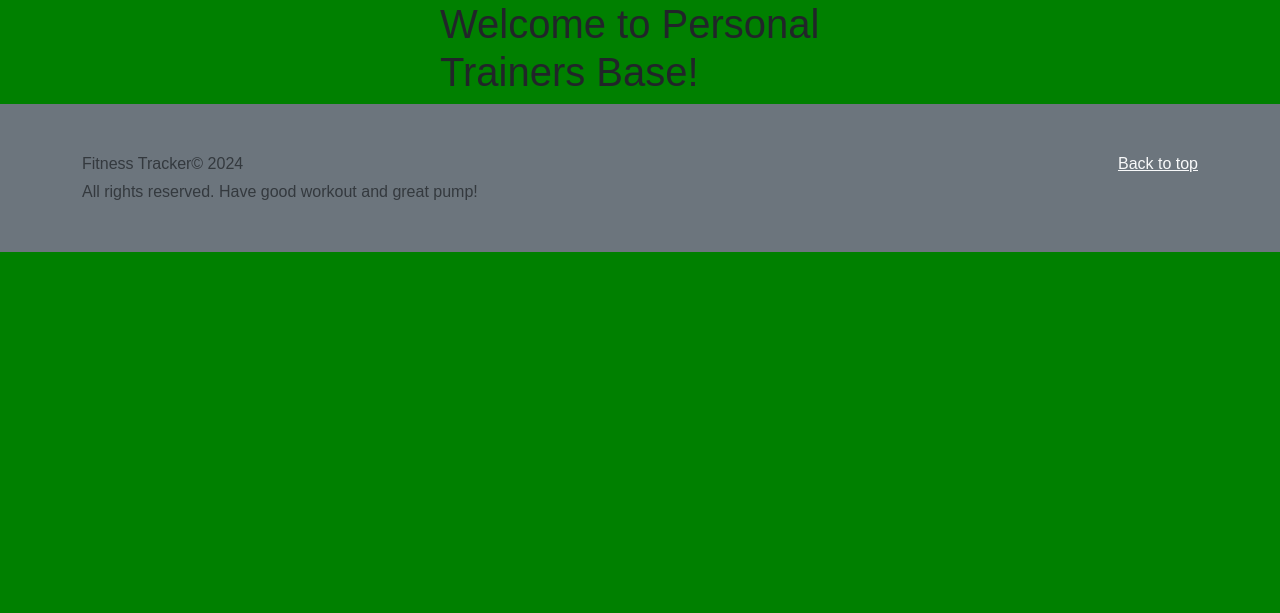
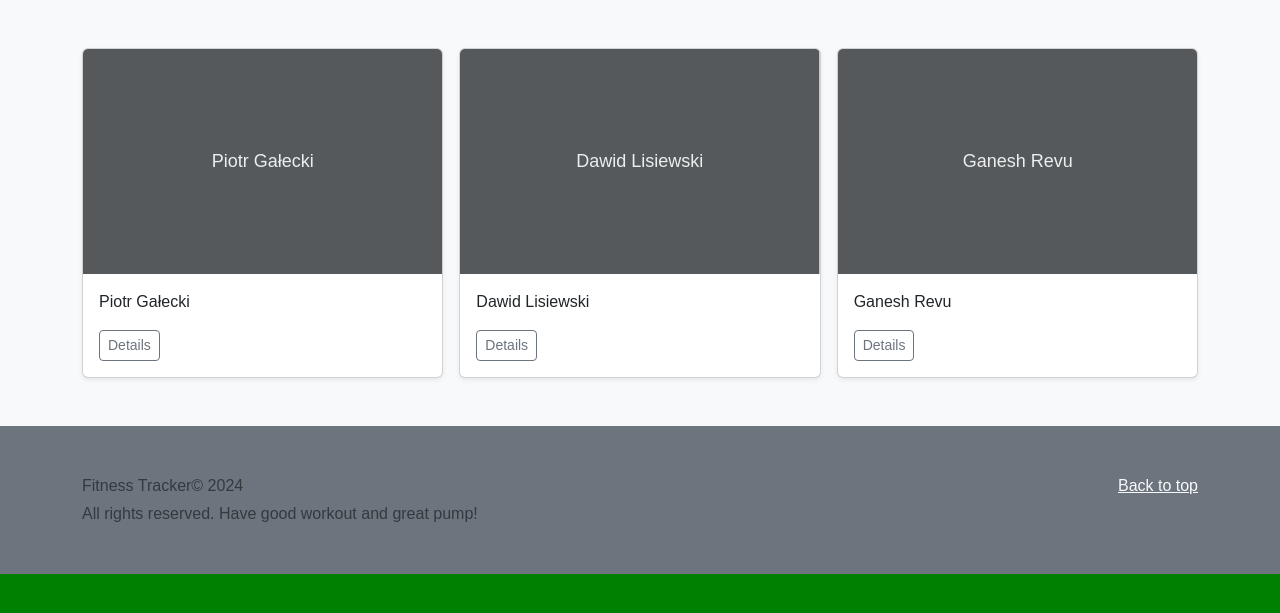
Before and after one commit to piotr-GG/fitness_tracker, a Flask app: page /pts/ in a window 1280 px wide. Shown: the part 84-697 px from the top of the page. Run offline with Flask 3, Linux system fonts and the light colour scheme; some libraries are stand-ins or nearby versions.

Commit message:
Added first scratch for personal_trainers page

```diff
--- /dev/null
+++ b/ft_app/static/css/pts_index.css
@@ -0,0 +1,76 @@
+.bd-placeholder-img {
+    font-size: 1.125rem;
+    text-anchor: middle;
+    -webkit-user-select: none;
+    -moz-user-select: none;
+    user-select: none;
+}
+
+@media (min-width: 768px) {
+    .bd-placeholder-img-lg {
+      font-size: 3.5rem;
+    }
+}
+
+.b-example-divider {
+    width: 100%;
+    height: 3rem;
+    background-color: rgba(0, 0, 0, .1);
+    border: solid rgba(0, 0, 0, .15);
+    border-width: 1px 0;
+    box-shadow: inset 0 .5em 1.5em rgba(0, 0, 0, .1), inset 0 .125em .5em rgba(0, 0, 0, .15);
+}
+
+.b-example-vr {
+    flex-shrink: 0;
+    width: 1.5rem;
+    height: 100vh;
+}
+
+.bi {
+    vertical-align: -.125em;
+    fill: currentColor;
+}
+
+.nav-scroller {
+    position: relative;
+    z-index: 2;
+    height: 2.75rem;
+    overflow-y: hidden;
+}
+
+.nav-scroller .nav {
+    display: flex;
+    flex-wrap: nowrap;
+    padding-bottom: 1rem;
+    margin-top: -1px;
+    overflow-x: auto;
+    text-align: center;
+    white-space: nowrap;
+    -webkit-overflow-scrolling: touch;
+}
+
+.btn-bd-primary {
+    --bd-violet-bg: #712cf9;
+    --bd-violet-rgb: 112.520718, 44.062154, 249.437846;
+
+    --bs-btn-font-weight: 600;
+    --bs-btn-color: var(--bs-white);
+    --bs-btn-bg: var(--bd-violet-bg);
+    --bs-btn-border-color: var(--bd-violet-bg);
+    --bs-btn-hover-color: var(--bs-white);
+    --bs-btn-hover-bg: #6528e0;
+    --bs-btn-hover-border-color: #6528e0;
+    --bs-btn-focus-shadow-rgb: var(--bd-violet-rgb);
+    --bs-btn-active-color: var(--bs-btn-hover-color);
+    --bs-btn-active-bg: #5a23c8;
+    --bs-btn-active-border-color: #5a23c8;
+}
+
+.bd-mode-toggle {
+    z-index: 1500;
+}
+
+.bd-mode-toggle .dropdown-menu .active .bi {
+    display: block !important;
+}
--- a/ft_app/templates/personal_trainers/index.html
+++ b/ft_app/templates/personal_trainers/index.html
@@ -2,10 +2,62 @@
 
 {% block head %}
 <title>Personal Trainers</title>
+<link rel="stylesheet" href="{{ url_for('static', filename='css/pts_index.css') }}">
 {% endblock %}
 
 {% block body %}
-<div class="content">
-    <h1>Welcome to Personal Trainers Base!</h1>
-</div>
+<main>
+  <div class="album py-5 bg-body-tertiary">
+    <div class="container">
+
+      <div class="row row-cols-1 row-cols-sm-2 row-cols-md-3 g-3">
+
+        <div class="col">
+          <div class="card shadow-sm">
+            <svg class="bd-placeholder-img card-img-top" width="100%" height="225" xmlns="http://www.w3.org/2000/svg" role="img" aria-label="Placeholder: Thumbnail" preserveAspectRatio="xMidYMid slice" focusable="false"><title>Piotr Gałecki</title><rect width="100%" height="100%" fill="#55595c"/><text x="50%" y="50%" fill="#eceeef" dy=".3em">Piotr Gałecki</text></svg>
+            <div class="card-body">
+              <p class="card-text">Piotr Gałecki</p>
+              <div class="d-flex justify-content-between align-items-center">
+                <div class="btn-group">
+                  <button type="button" class="btn btn-sm btn-outline-secondary">Details</button>
+                </div>
+              </div>
+            </div>
+          </div>
+        </div>
+
+        <div class="col">
+          <div class="card shadow-sm">
+            <svg class="bd-placeholder-img card-img-top" width="100%" height="225" xmlns="http://www.w3.org/2000/svg" role="img" aria-label="Placeholder: Thumbnail" preserveAspectRatio="xMidYMid slice" focusable="false"><title>Dawid Lisiewski</title><rect width="100%" height="100%" fill="#55595c"/><text x="50%" y="50%" fill="#eceeef" dy=".3em">Dawid Lisiewski</text></svg>
+            <div class="card-body">
+              <p class="card-text">Dawid Lisiewski</p>
+              <div class="d-flex justify-content-between align-items-center">
+                <div class="btn-group">
+                  <button type="button" class="btn btn-sm btn-outline-secondary">Details</button>
+                </div>
+              </div>
+            </div>
+          </div>
+        </div>
+
+        <div class="col">
+          <div class="card shadow-sm">
+            <svg class="bd-placeholder-img card-img-top" width="100%" height="225" xmlns="http://www.w3.org/2000/svg" role="img" aria-label="Placeholder: Thumbnail" preserveAspectRatio="xMidYMid slice" focusable="false"><title>Ganesh Revu</title><rect width="100%" height="100%" fill="#55595c"/><text x="50%" y="50%" fill="#eceeef" dy=".3em">Ganesh Revu</text></svg>
+            <div class="card-body">
+              <p class="card-text">Ganesh Revu</p>
+              <div class="d-flex justify-content-between align-items-center">
+                <div class="btn-group">
+                  <button type="button" class="btn btn-sm btn-outline-secondary">Details</button>
+                </div>
+              </div>
+            </div>
+          </div>
+        </div>
+
+
+      </div>
+    </div>
+  </div>
+
+</main>
 {% endblock %}
```
